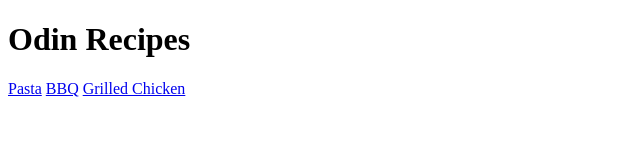
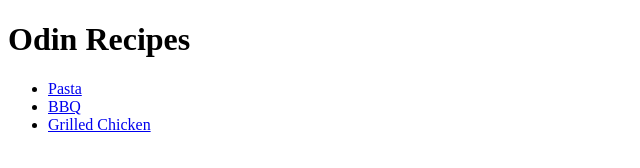
Before and after one commit to ayrthonc/odin-recipes, a plain HTML site: page index.html in a window 1280 px wide. Shown: the whole page, without its empty margins (0-640 px from the left). Drawn offline with Linux system fonts and the light colour scheme.

Commit message:
fixed the links on the index.html to be a list

```diff
--- a/index.html
+++ b/index.html
@@ -6,11 +6,13 @@
 
   </head>
   <body>
-      <h1>Odin Recipes</h1>
-      <a href="recipes/pasta.html">Pasta</a>
-      <a href="recipes/BBQ.html">BBQ</a>
-      <a href="recipes/grilled_chicken.html">Grilled Chicken</a>
+    <h1>Odin Recipes</h1>
 
+    <ul>
+      <li><a href="recipes/pasta.html">Pasta</a></li>
+      <li><a href="recipes/BBQ.html">BBQ</a></li>
+      <li><a href="recipes/grilled_chicken.html">Grilled Chicken</a></li>
+    </ul>
   </body>
 
 
```
